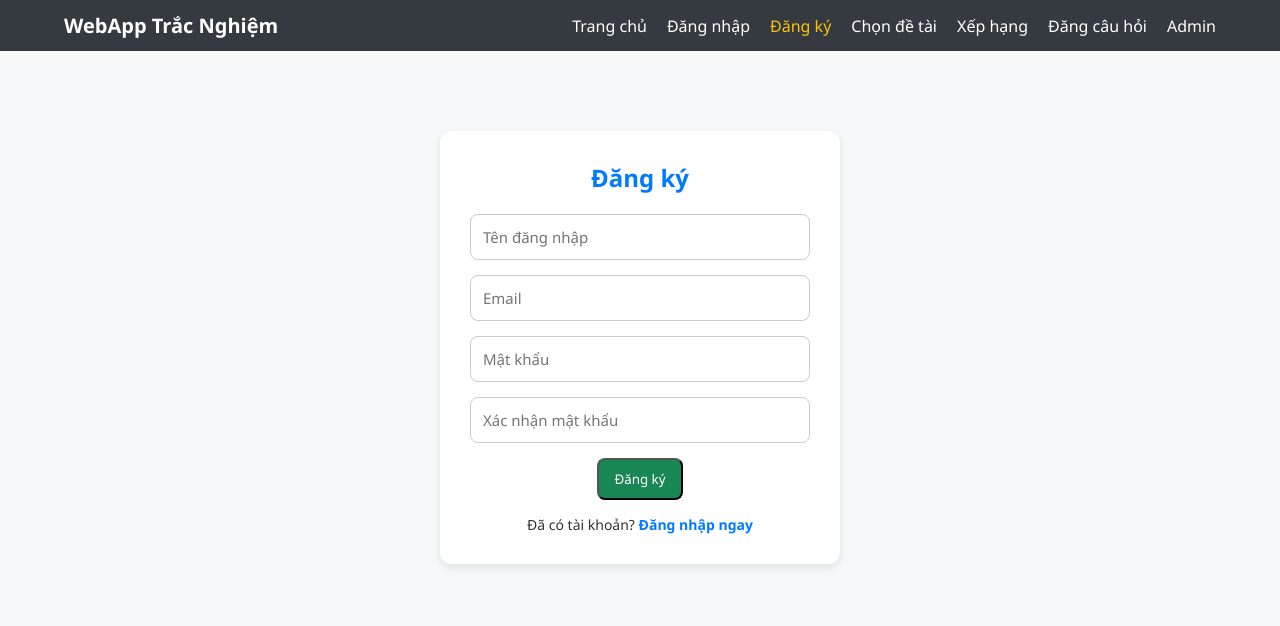
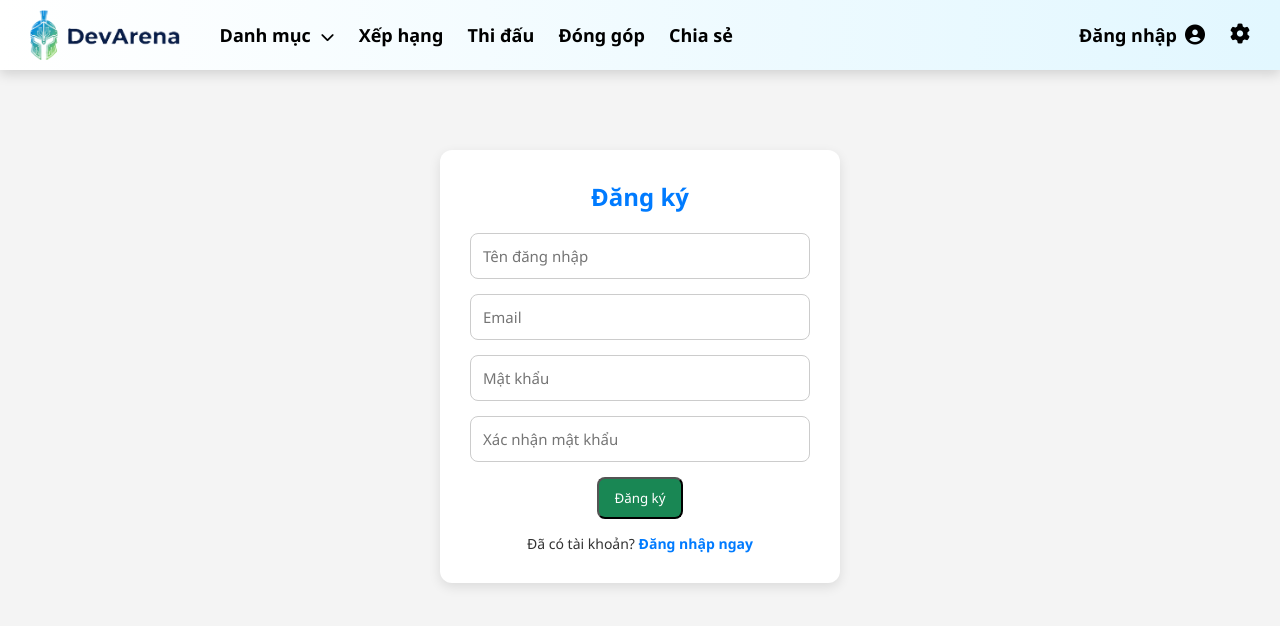
Before and after one commit to HuyCodar20/WebsiteCodeTest, a website: page public/pages/register.html in a window 1280 px wide. Drawn offline with Linux system fonts and the light colour scheme; files that its build step writes are made by us from their sources.

Commit message:
Commit linking

```diff
--- a/public/pages/header.html
+++ b/public/pages/header.html
@@ -13,7 +13,7 @@
 
     <header class="main-header">
         <div class="header-left">
-            <a href="#" class="logo-icon">
+            <a href="/pages/MainPage.html" class="logo-icon">
                 <img src="/images/iconWeb.png" alt="DevArena Logo">
             </a>
         </div>
@@ -74,11 +74,11 @@
                 <a href="#">Xếp hạng</a>
                 <a href="#">Thi đấu</a>
                 <a href="#">Đóng góp</a>
-                <a href="#">Chia sẽ</a>
+                <a href="#">Chia sẻ</a>
             </nav>
 
             <div class="header-right">
-                <a href="#" class="user-login">
+                <a href="/pages/login.html" class="user-login">
                     <span>Đăng nhập</span>
                     <i class="fas fa-user-circle"></i>
                 </a>
--- a/public/pages/register.html
+++ b/public/pages/register.html
@@ -3,26 +3,12 @@
 <head>
   <meta charset="UTF-8">
   <title>Đăng ký - WebApp Trắc Nghiệm</title>
-  <link rel="stylesheet" href="style.css">
+  <link rel="stylesheet" href="/stylesheets/style.css">
+  <link rel="stylesheet" href="/stylesheets/header.css">
 </head>
 <body>
-  <!-- Navbar -->
-    <!-- Navbar -->
-    <nav class="navbar">
-      <div class="container">
-        <a href="index.html" class="logo">WebApp Trắc Nghiệm</a>
-        <span class="menu-toggle">&#9776;</span>
-        <ul class="menu">
-          <li><a href="index.html" >Trang chủ</a></li>
-          <li><a href="login.html">Đăng nhập</a></li>
-          <li><a href="register.html" class="active">Đăng ký</a></li>
-          <li><a href="topics.html">Chọn đề tài</a></li>
-          <li><a href="#">Xếp hạng</a></li>
-          <li><a href="#">Đăng câu hỏi</a></li>
-          <li><a href="#">Admin</a></li>
-        </ul>
-      </div>
-    </nav>
+  <!-- Header -->
+<div id="header-placeholder"></div>
 
   <!-- Nội dung -->
   <div class="form-container">
@@ -53,5 +39,7 @@
       menu.classList.toggle('show');
     });
   </script>
+
+  <script src="/javascript/main.js"></script>
 </body>
 </html>
```
Also changed, not shown: public/pages/login.html (+6 -18 lines).
